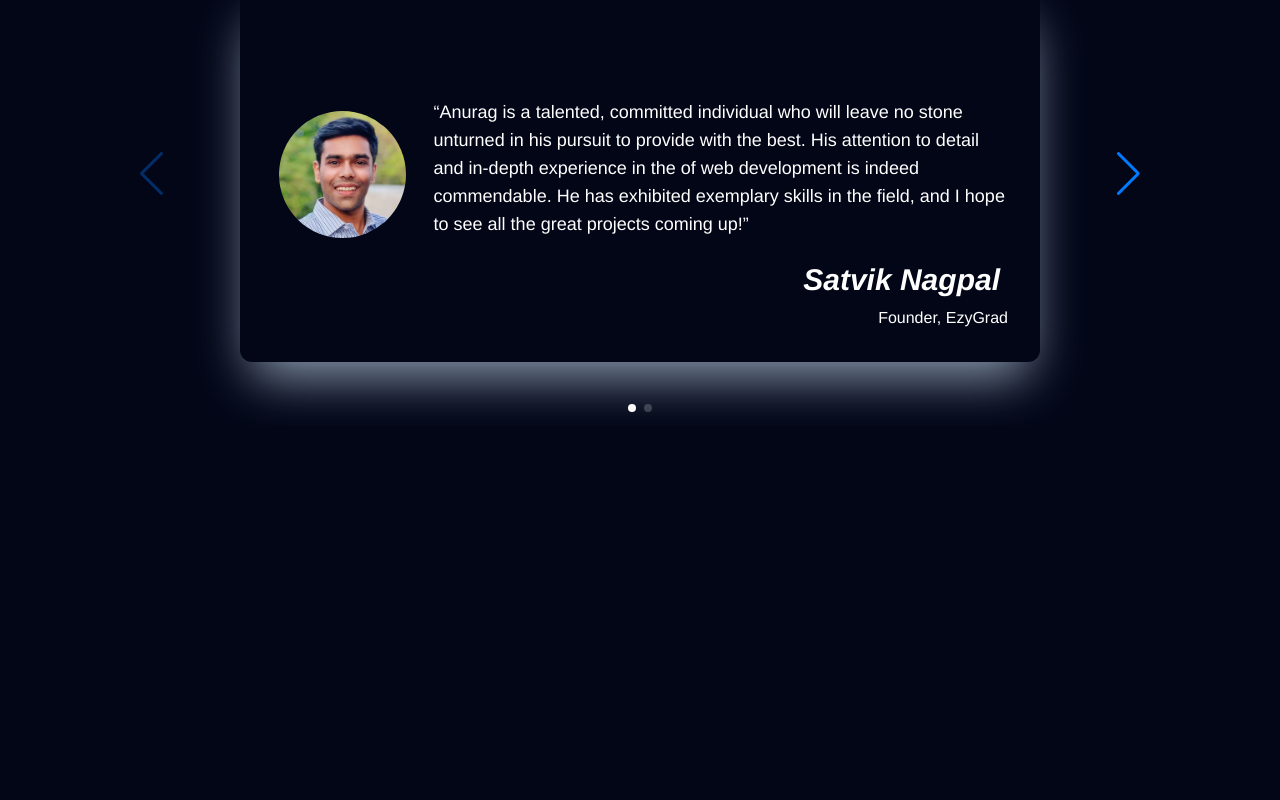
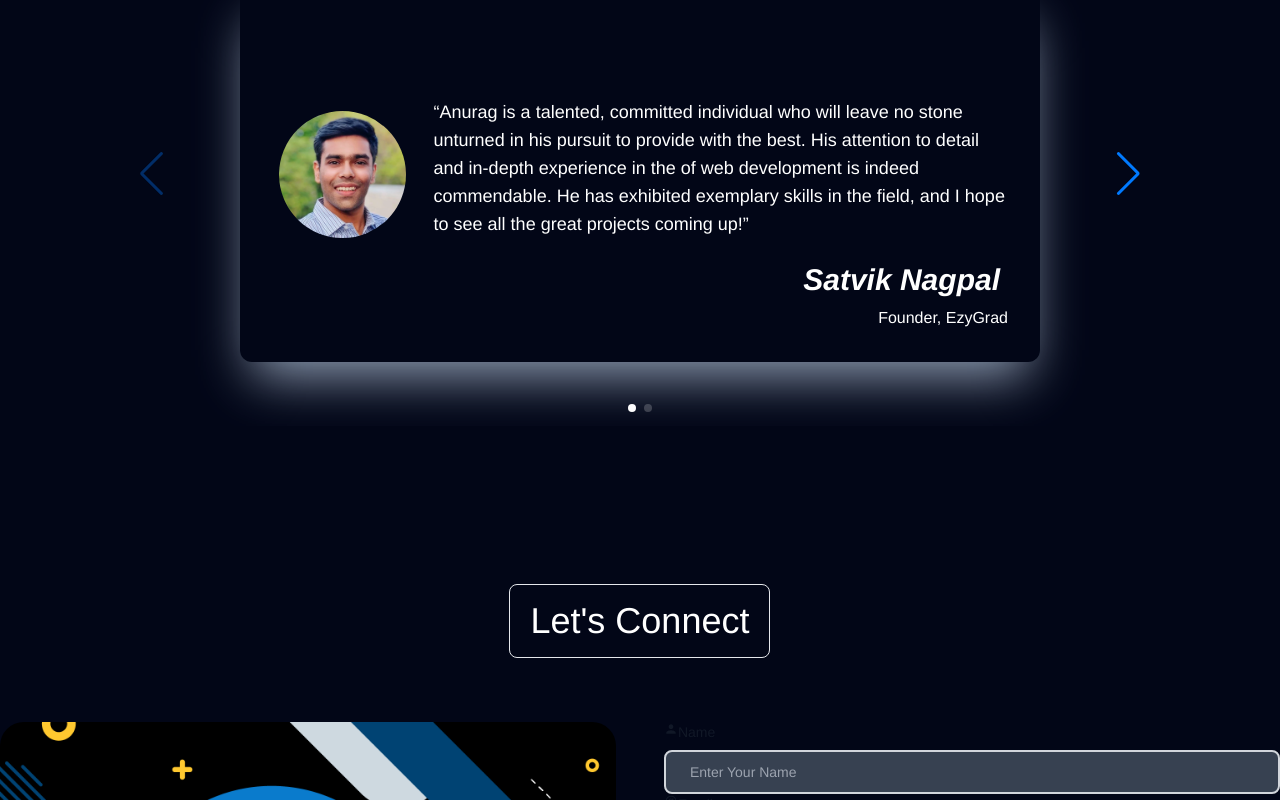
Before and after one commit to Namank65/MyPortfolio, a React (Vite) app: page / in a window 1280 px wide. Shown: the part 2000-2800 px from the top of the page. Before the commit the page ends 2584 px from the top, so only its background shows below. Built offline with nearby package versions, Linux system fonts and the light colour scheme.

Commit message:
made the lets Connect component

```diff
--- a/src/App.jsx
+++ b/src/App.jsx
@@ -2,6 +2,7 @@ import ParticlesComponent from "./components/Particles";
 import MainComponent from "./components/MainComponent";
 import LatestWorksPage from "./components/LatestWorksPage";
 import Testimonial from "./components/Testimonial";
+import ContactMe from "./components/ContactMe";
 
 const App = () => {
   return (
@@ -10,6 +11,7 @@ const App = () => {
       <MainComponent/>
       <LatestWorksPage/>
       <Testimonial/>
+      <ContactMe/>
     </>
   );
 };
--- /dev/null
+++ b/src/components/ContactMe.jsx
@@ -0,0 +1,56 @@
+import React from 'react';
+import contactImg from '../assets/contactImg.png';
+import { MdPerson } from "react-icons/md";
+import { IoIosAt } from "react-icons/io";
+import { TbMessage } from "react-icons/tb";
+import { FaPaperPlane } from "react-icons/fa";
+
+const ContactMe = () => {
+  return (
+    <div className='text-white bg-slate-950 relative w-[99.99%] h-screen'>
+        <h1 className="text-xl md:text-4xl rounded-lg bg-inherit relative m-auto px-5 py-4 border z-10 max-w-max mb-1 md:mb-16 ">
+        Let's Connect
+      </h1>
+
+      <div className='flex m-auto max-w-7xl gap-12'>
+      <div className='w-full'>
+        <img className='relative rounded-3xl' src={contactImg} alt="contactImg" />
+      </div>
+
+
+<form class=" w-full ">
+<label for="email-address-icon" class="flex mb-2 text-sm font-medium text-gray-900 dark:text-white"><MdPerson/>Name</label>
+    <input type="text" placeholder='Enter Your Name' className=' border-2 outline-none border-gray-300 text-gray-900 text-sm rounded-lg focus:ring-blue-500 focus:border-blue-500 block w-full ps-6 p-2.5 bg-gray-700' />
+<label for="email-address-icon" class="flex mb-2 text-sm font-medium text-gray-900 dark:text-white"><IoIosAt/>Email</label>
+    <input type="text" placeholder='Enter Your Name' className=' border-2 outline-none border-gray-300 text-gray-900 text-sm rounded-lg focus:ring-blue-500 focus:border-blue-500 block w-full ps-6 p-2.5 bg-gray-700' />
+<label for="email-address-icon" class="flex mb-2 text-sm font-medium text-gray-900 dark:text-white"><TbMessage/>Message</label>
+    <textarea rows="4" cols="50" className='resize-none border-2 outline-none border-gray-300 text-gray-900 text-sm rounded-lg focus:ring-blue-500 focus:border-blue-500 block w-full ps-6 p-2.5 bg-gray-700'/>
+    <button className='border-2 outline-none border-gray-300 text-gray-900 text-sm rounded-lg focus:ring-blue-500 focus:border-blue-500 block w-full ps-6 p-2.5 bg-blue-500'><FaPaperPlane/>Send Message</button>
+
+  {/* <label for="email-address-icon" class="flex mb-2 text-sm font-medium text-gray-900 dark:text-white"><MdPerson/>Your Name</label>
+  <div class="relative">
+    <div class="absolute inset-y-0 start-0 flex items-center ps-3.5 pointer-events-none">
+      <svg class="w-4 h-4 text-gray-500 dark:text-gray-400" aria-hidden="true" xmlns="http://www.w3.org/2000/svg" fill="currentColor" viewBox="0 0 20 16">
+        <path d="m10.036 8.278 9.258-7.79A1.979 1.979 0 0 0 18 0H2A1.987 1.987 0 0 0 .641.541l9.395 7.737Z"/>
+        <path d="M11.241 9.817c-.36.275-.801.425-1.255.427-.428 0-.845-.138-1.187-.395L0 2.6V14a2 2 0 0 0 2 2h16a2 2 0 0 0 2-2V2.5l-8.759 7.317Z"/>
+      </svg>
+    </div>
+    <input type="text" id="email-address-icon" class="bg-gray-50 border-2 outline-none border-gray-300 text-gray-900 text-sm rounded-lg focus:ring-blue-500 focus:border-blue-500 block w-full ps-10 p-2.5  dark:bg-gray-700 dark:border-gray-600 dark:placeholder-gray-400 dark:text-white dark:focus:ring-blue-500 dark:focus:border-blue-500" placeholder="Your Name"/>
+  </div>
+  <div class="relative">
+    <div class="absolute inset-y-0 start-0 flex items-center ps-3.5 pointer-events-none">
+      <svg class="w-4 h-4 text-gray-500 dark:text-gray-400" aria-hidden="true" xmlns="http://www.w3.org/2000/svg" fill="currentColor" viewBox="0 0 20 16">
+        <path d="m10.036 8.278 9.258-7.79A1.979 1.979 0 0 0 18 0H2A1.987 1.987 0 0 0 .641.541l9.395 7.737Z"/>
+        <path d="M11.241 9.817c-.36.275-.801.425-1.255.427-.428 0-.845-.138-1.187-.395L0 2.6V14a2 2 0 0 0 2 2h16a2 2 0 0 0 2-2V2.5l-8.759 7.317Z"/>
+      </svg>
+    </div>
+    <input type="text" id="email-address-icon" class="bg-gray-50 border-2 outline-none border-gray-300 text-gray-900 text-sm rounded-lg focus:ring-blue-500 focus:border-blue-500 block w-full ps-10 p-2.5  dark:bg-gray-700 dark:border-gray-600 dark:placeholder-gray-400 dark:text-white dark:focus:ring-blue-500 dark:focus:border-blue-500" placeholder="name@flowbite.com"/>
+  </div> */}
+</form>
+      </div>
+
+    </div>
+  )
+}
+
+export default ContactMe
--- a/src/components/LatestWorksPage.jsx
+++ b/src/components/LatestWorksPage.jsx
@@ -38,7 +38,7 @@ const LatestWorksPage = () => {
                 />
               </div>
 
-              <p className="relative ease-jump w-40 shadow-xl shadow-green-400 opacity-0 group-hover:opacity-100 group-hover:-top-80 -top-56 hover:transition-all duration-200 px-2 py-1 bg-green-400 text-black rounded-md after:content-[''] after:bg-green-400 after:w-4 after:h-4 after:absolute after:rotate-45 after:left-[50%] after:-bottom-2 after:-translate-x-2 text-center left-1/2 -translate-x-1/2">
+              <p className="relative ease-jump w-40 shadow-xl shadow-green-400 opacity-0 group-hover:opacity-100 md:group-hover:-top-80 group-hover:-top-52 -top-56 hover:transition-all duration-200 px-2 py-1 bg-green-400 text-black rounded-md after:content-[''] after:bg-green-400 after:w-4 after:h-4 after:absolute after:rotate-45 after:left-[50%] after:-bottom-2 after:-translate-x-2 text-center left-1/2 -translate-x-1/2">
                 <span className="relative z-10">Nubi Fashion</span>
               </p>
             </a>
@@ -86,7 +86,7 @@ const LatestWorksPage = () => {
                 />
               </div>
 
-              <p className="relative ease-jump w-40 shadow-xl shadow-green-400 opacity-0 group-hover:opacity-100 group-hover:-top-80 -top-56 hover:transition-all duration-200 px-2 py-1 bg-green-400 text-black rounded-md after:content-[''] after:bg-green-400 after:w-4 after:h-4 after:absolute after:rotate-45 after:left-[50%] after:-bottom-2 after:-translate-x-2 text-center left-1/2 -translate-x-1/2">
+              <p className="relative ease-jump w-40 shadow-xl shadow-green-400 opacity-0 group-hover:opacity-100 md:group-hover:-top-80 group-hover:-top-52 -top-56 hover:transition-all duration-200 px-2 py-1 bg-green-400 text-black rounded-md after:content-[''] after:bg-green-400 after:w-4 after:h-4 after:absolute after:rotate-45 after:left-[50%] after:-bottom-2 after:-translate-x-2 text-center left-1/2 -translate-x-1/2">
                 <span className="relative z-10">Somthing</span>
               </p>
             </a>
```
Also changed, not shown: src/assets/contactImg.png (added).
